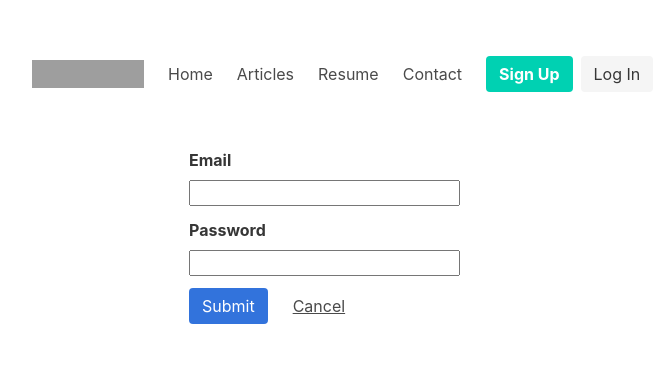
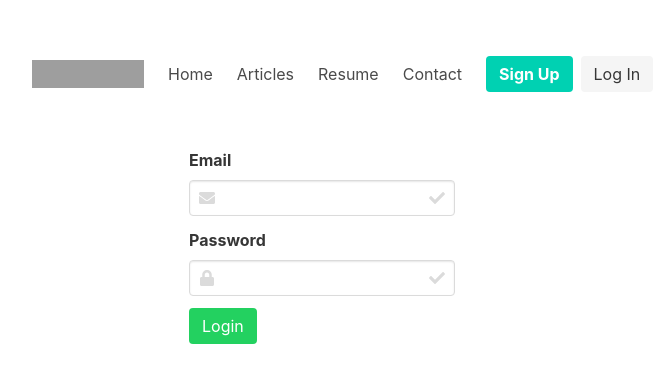
Before and after one commit to Marbocatcat/personal_site, a Flask app: page /login in a window 1280 px wide. Shown: the top 383 px of the page, without its empty margins (318-988 px from the left). Run offline with Flask 2, Linux system fonts and the light colour scheme; some libraries are stand-ins or nearby versions; grey boxes are pictures that could not be loaded.

Commit message:
changed login feature and added login logic

```diff
--- a/main.py
+++ b/main.py
@@ -1,7 +1,7 @@
 #!/bin/env python3
 
 from datetime import datetime
-from flask import Flask, render_template, url_for, request
+from flask import Flask, render_template, url_for, request, flash, redirect
 from flask_sqlalchemy import SQLAlchemy
 from forms import RegistrationForm, LoginForm
 
@@ -68,17 +68,20 @@ posts = [
 
 @app.route("/")
 @app.route("/home")
-def main():
+def home():
     return render_template('content.html', title="Mar Bocatcat", posts=posts)
 
 
 @app.route("/login", methods=['GET', 'POST'])
 def login():
     form = LoginForm()
-    if request.method == 'POST':
-        pass  #put in logic after submitting credentials.
-    else:
-        return render_template('login.html', title='Login', form=form)
+    if form.validate_on_submit():
+        if form.email.data == 'admin@blog.com' and form.password.data == 'password':
+            flash('You have been logged in!', 'is-success' )
+            return redirect(url_for('home'))
+        else:
+            flash('Unsuccessfull login!', 'is-danger')
+    return render_template('login.html', title="Login", form=form)
 
 
 if __name__ == "__main__":
--- a/templates/layout.html
+++ b/templates/layout.html
@@ -20,7 +20,7 @@
                 </div>
                 <div class="navbar-menu">
                     <div class="navbar-start">
-                        <a class="navbar-item" href="/">
+                        <a class="navbar-item" href="{{ url_for('home') }}">
                             Home
                         </a>
                         <a class="navbar-item">
@@ -39,7 +39,7 @@
                                 <a class="button is-primary">
                                     <strong>Sign Up</strong>
                                 </a>
-                                <a class="button is-light" href="/login">
+                                <a class="button is-light" href="{{ url_for('login') }}">
                                     Log In
                                 </a>
                             </div>
@@ -47,10 +47,21 @@
                     </div>
                 </div>
             </nav>
+
             <!-- Content Section ----------------------------------------------->
             <section class="section">
             <div class="columns is-mobile is-centered">
                 <div class="column is-half">
+                    {% with message = get_flashed_messages(with_categories=true) %}
+                        {% if messages %}
+                            {% for category, message in messages %}
+                            <div class="notification {{ category }}">
+                                      <button class="delete"></button>
+                                      <strong>{{ message }}</strong>
+                             </div>
+                            {% endfor %}
+                        {% endif %}
+                    {% endwith %}
                     {% block content %}{% endblock content %}
                 </div>
             </div>
@@ -59,5 +70,4 @@
     </div>
     </section>
 </body>
-
 </html>
--- a/templates/login.html
+++ b/templates/login.html
@@ -1,33 +1,53 @@
 {% extends "layout.html" %}
 {% block content %}
+<form method="POST" action="">
+    {{ form.hidden_tag() }}
+
         <div class="field">
             {{ form.email.label(class="label") }}
+            <div class="control has-icons-left has-icons-right">
                {% if form.email.errors %}
-             {{ form.email(class="label") }}
+                    {{ form.email(class="input is-danger") }}
                         {% for error in form.email.errors %}
-                     {{ error }}
+                            <p class="help is-danger"> {{ error }}</p>
                         {% endfor %}
                {% else %}
-            {{ form.email(class="label") }}
+                    {{ form.email(class="input") }}
                {% endif %}
+                <span class="icon is-small is-left">
+                  <i class="fas fa-envelope"></i>
+                </span>
+                <span class="icon is-small is-right">
+                  <i class="fas fa-check"></i>
+                </span>
+            </div>
          </div>
         <div class="field">
             {{ form.password.label(class="label") }}
+            <div class="control has-icons-left has-icons-right">
                {% if form.password.errors %}
-            {{ form.password(class="label") }}
+                    {{ form.password(class="input is-danger") }}
                         {% for error in form.password.errors %}
-                     {{ error }}
+                            <p class="help is-danger"> {{ error }}</p>
                         {% endfor %}
                {% else %}
-            {{ form.password(class="label") }}
+                    {{ form.password(class="input") }}
                {% endif %}
-    </div>
-    <div class="field is-grouped">
-         <div class="control">
-             <button class="button is-link">Submit</button>
-         </div>
-         <div class="control">
-             <button class="button is-text">Cancel</button>
+                <span class="icon is-small is-left">
+                  <i class="fas fa-lock"></i>
+                </span>
+                <span class="icon is-small is-right">
+                  <i class="fas fa-check"></i>
+                </span>
             </div>
          </div>
+
+        <div class="field">
+            <p class="control">
+                <button class="button is-success">
+                    Login
+                </button>
+            </p>
+</div>
+</form>
 {% endblock content %}
```
Lines whose indentation alone changed are shown as unchanged.
